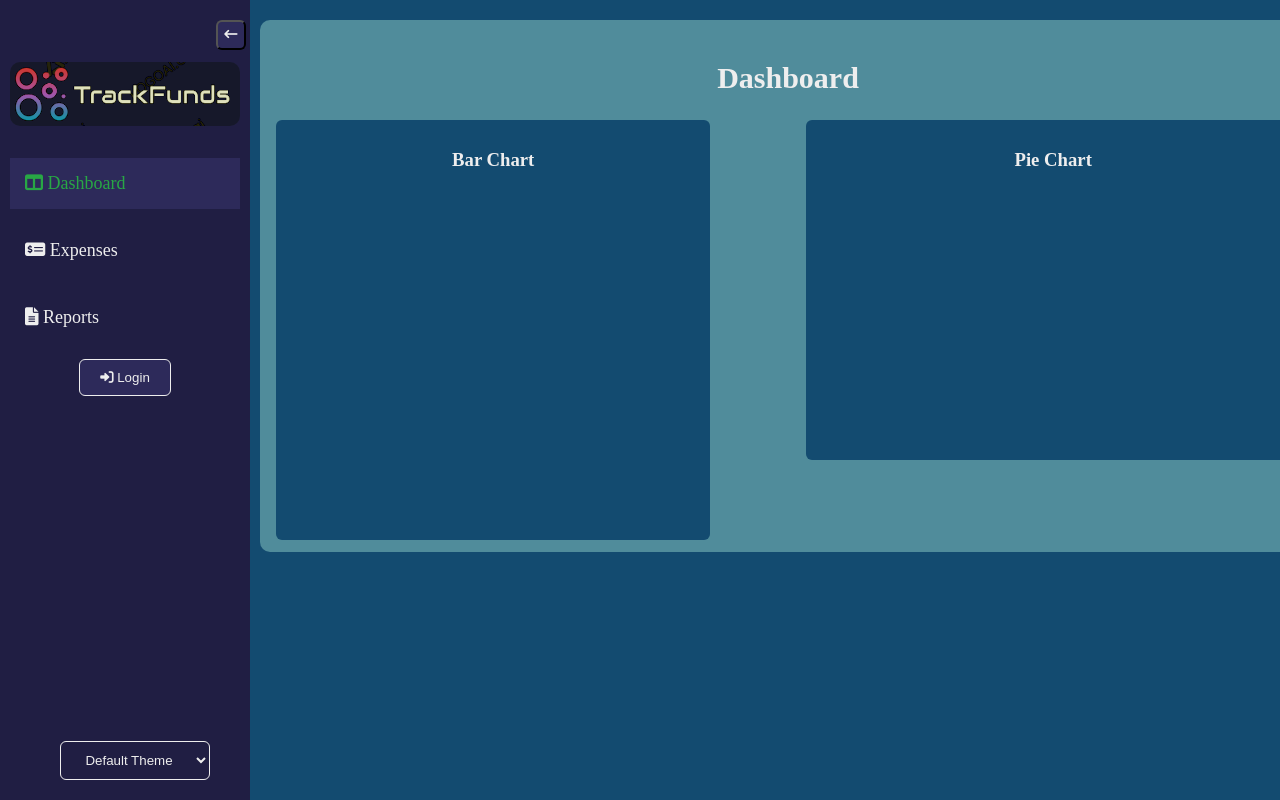
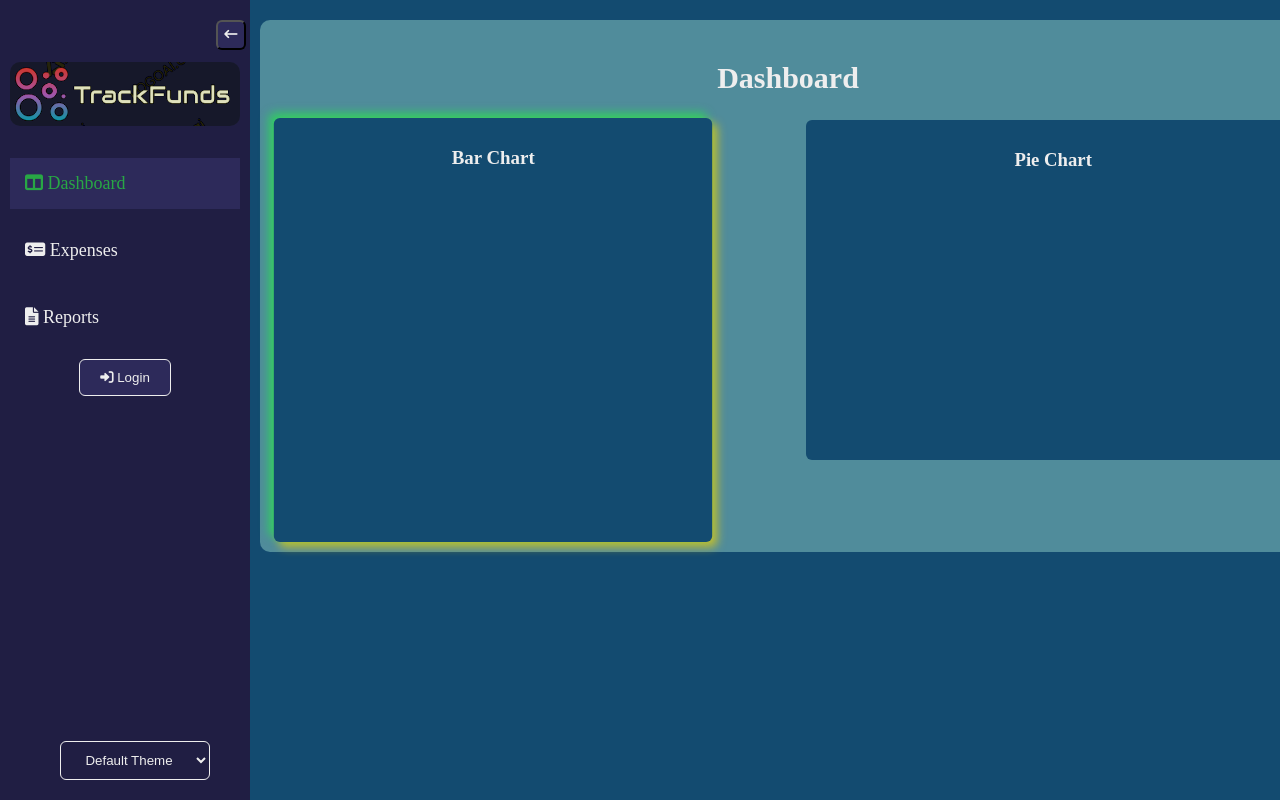
Before and after one commit to rohitghatal1/ExpenseTracker-React-TS, a React (Create React App) app: page / in a window 1280 px wide. In both pictures the pointer is over the element "Bar Chart". Shown: the top 800 px of the page. Built offline with nearby package versions, Linux system fonts and the light colour scheme.

Commit message:
added hover effect for charts

```diff
--- a/src/CSS/dashboard.css
+++ b/src/CSS/dashboard.css
@@ -34,6 +34,13 @@
     color: var(--text-color);
     padding: 10px;
     border-radius: 6px;
+    transition: all 0.3s ease;
+}
+
+.dashboardComponent .dashboardContainer .dashboardContentsContainer .barChartSection:hover{
+    transform: scale(1.01);
+    box-shadow: -5px -5px 10px rgba(35, 231, 77, 0.7),
+                5px 5px 10px rgba(245, 212, 2, 0.7);
 }
 
 .dashboardComponent .dashboardContainer .dashboardContentsContainer .pieChartSection{
@@ -44,6 +51,13 @@
     padding: 10px;
     border-radius: 6px;
     margin-left: 5rem;
+    transition: all 0.3s ease;
+}
+
+.dashboardComponent .dashboardContainer .dashboardContentsContainer .pieChartSection:hover{
+    transform: scale(1.01);
+    box-shadow: -5px -5px 10px rgba(35, 231, 77, 0.7),
+                5px 5px 10px rgba(245, 212, 2, 0.7);
 }
 
 .dashboardComponent .dashboardContainer .dashboardContentsContainer .pieChartSection h3, .barChartSection h3{
```
